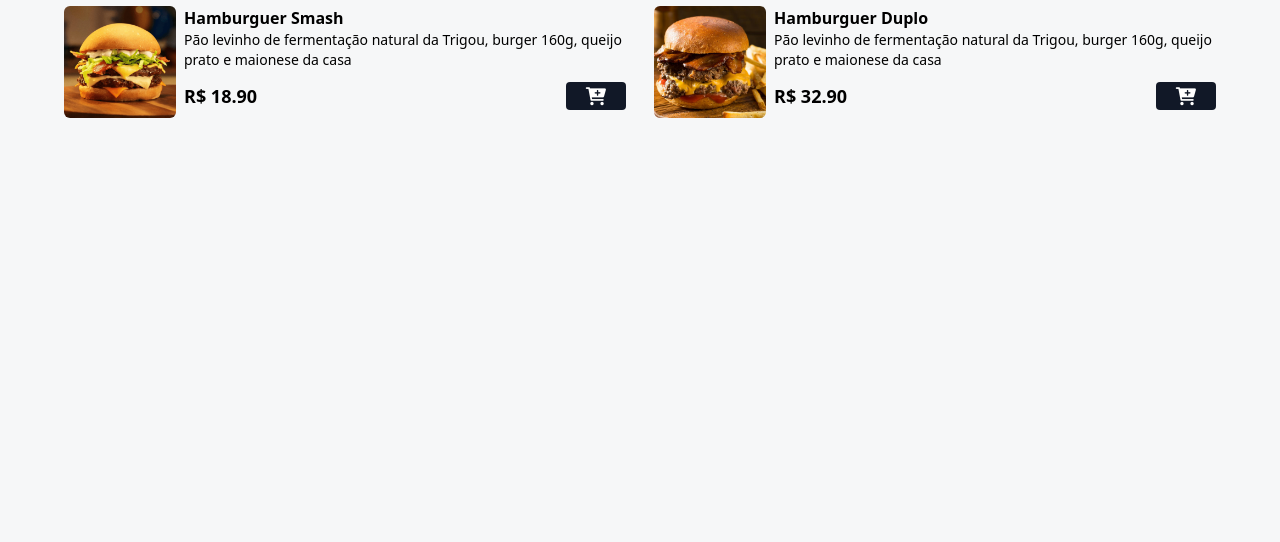
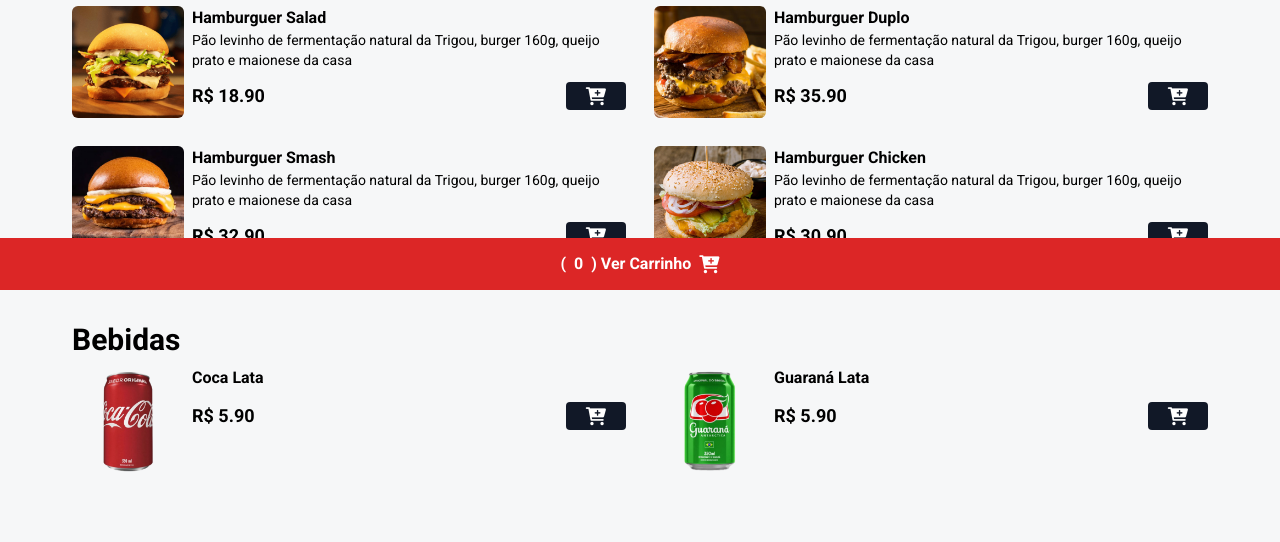
Before and after one commit to Matheus-Silva7/CardapioBurguer, a website: page index.html in a window 1280 px wide. Shown: the part 510-1052 px from the top of the page. Before the commit the page ends 800 px from the top, so only its background shows below. Drawn offline with Linux system fonts and the light colour scheme; files whose address does not match are found by name.

Commit message:
menu finished

```diff
--- a/index.html
+++ b/index.html
@@ -1,21 +1,25 @@
 <!DOCTYPE html>
 <html lang="en">
+
 <head>
   <meta charset="UTF-8" />
   <meta name="viewport" content="width=device-width, initial-scale=1.0" />
   <title>Burguer Cardapio</title>
-    <link rel="stylesheet" href="https://cdnjs.cloudflare.com/ajax/libs/font-awesome/6.0.0-beta3/css/all.min.css" integrity="sha512-Fo3rlrZj/k7ujTnHg4CGR2D7kSs0v4LLanw2qksYuRlEzO+tcaEPQogQ0KaoGN26/zrn20ImR1DfuLWnOo7aBA==" crossorigin="anonymous" referrerpolicy="no-referrer" />
+  <link rel="stylesheet" href="https://cdnjs.cloudflare.com/ajax/libs/font-awesome/6.0.0-beta3/css/all.min.css"
+    integrity="sha512-Fo3rlrZj/k7ujTnHg4CGR2D7kSs0v4LLanw2qksYuRlEzO+tcaEPQogQ0KaoGN26/zrn20ImR1DfuLWnOo7aBA=="
+    crossorigin="anonymous" referrerpolicy="no-referrer" />
+  <link rel="preconnect" href="https://fonts.googleapis.com">
+  <link rel="preconnect" href="https://fonts.gstatic.com" crossorigin>
+  <link href="https://fonts.googleapis.com/css2?family=Roboto:wght@400;500;700&display=swap" rel="stylesheet">
   <link rel="stylesheet" href="./styles/output.css" />
 </head>
+
 <body>
   <!-- HEADER -->
   <header class="w-full h-[420px] bg-zinc-900 bg-home bg-cover bg-center">
     <div class="w-full h-full flex flex-col justify-center items-center">
-        <img
-          src="assets/img/hamb-1.png"
-          alt="Logo Hamburger"
-          class="w-32 h-32 rounded-full shadow-lg hover:scale-110 duration-200"
-        />
+      <img src="assets/img/hamb-1.png" alt="Logo Hamburger"
+        class="w-32 h-32 rounded-full shadow-lg hover:scale-110 duration-200" />
       <h1 class="text-4xl mt-4 mb-2 font-bold text-white">Dev Burguer</h1>
       <span class="text-white font-medium">Rua dev 10, Campo Grande -MS</span>
       <div class="bg-green-600 px-4 py-1 rounded-lg mt-4" id="date-span">
@@ -25,32 +29,26 @@
   </header>
   <!-- Fim HEADER -->
 
-    <h2 class="text-2xl md:text-3xl font-bold text-center mt-9 mb-6">
+  <h2 class="text-2xl md:text-3xl md:gap-10 font-bold text-center mt-9 mb-6">
     Conheça nosso menu
   </h2>
 
   <!-- Inicio Menu -->
   <div id="menu">
-      <main class="grid grid-cols-1 gap-7 md:grid-cols-2 mx-auto max-w-6xl">
+    <main class="grid grid-cols-1 gap-7 md:grid-cols-2 mx-auto max-w-6xl px-2 mb-16">
       <!-- PRODUTO ITEM -->
       <div class="flex gap-2">
-          <img
-            src="./assets//img//hamb-1.png"
-            alt="Hamburguer Smash"
-            class="w-28 h-28 rounded-md hover:scale-110 hover:-rotate-2 duration-300"
-          />
+        <img src="./assets//img/hamb-1.png" alt="Hamburguer Salad"
+          class="w-28 h-28 rounded-md hover:scale-110 hover:-rotate-2 duration-300" />
         <div>
-              <p class="font-bold">Hamburguer Smash</p>
+          <p class="font-bold">Hamburguer Salad</p>
           <p class="text-sm">
             Pão levinho de fermentação natural da Trigou, burger 160g, queijo
             prato e maionese da casa
           </p>
           <div class="flex items-center gap-2 justify-between mt-3">
             <p class="font-bold text-lg">R$ 18.90</p>
-                    <button class="bg-gray-900 px-5 rounded add-to-card-btn"
-                    data-name = "Hamburguer Smash"
-                    data-price = "18.90"
-                    >
+            <button class="bg-gray-900 px-5 rounded add-to-card-btn" data-name="Hamburguer Salad" data-price="18.90">
               <i class="fa fa-cart-plus text-lg text-white"></i>
             </button>
           </div>
@@ -59,11 +57,8 @@
       <!-- FIM PRODUTO ITEM -->
       <!-- PRODUTO ITEM -->
       <div class="flex gap-2">
-            <img
-              src="./assets//img//hamb-2.png"
-              alt="Hamburguer Duplo"
-              class="w-28 h-28 rounded-md hover:scale-110 hover:-rotate-2 duration-300"
-            />
+        <img src="./assets//img/hamb-2.png" alt="Hamburguer Duplo"
+          class="w-28 h-28 rounded-md hover:scale-110 hover:-rotate-2 duration-300" />
         <div>
           <p class="font-bold">Hamburguer Duplo</p>
           <p class="text-sm">
@@ -71,11 +66,46 @@
             prato e maionese da casa
           </p>
           <div class="flex items-center gap-2 justify-between mt-3">
+            <p class="font-bold text-lg">R$ 35.90</p>
+            <button class="bg-gray-900 px-5 rounded add-to-card-btn" data-name="Hamburguer Duplo" data-price="35.90">
+              <i class="fa fa-cart-plus text-lg text-white"></i>
+            </button>
+          </div>
+        </div>
+      </div>
+      <!-- FIM PRODUTO ITEM -->
+      <!-- PRODUTO ITEM -->
+      <div class="flex gap-2">
+        <img src="./assets//img/hamb-3.png" alt="Hamburguer Duplo"
+          class="w-28 h-28 rounded-md hover:scale-110 hover:-rotate-2 duration-300" />
+        <div>
+          <p class="font-bold">Hamburguer Smash</p>
+          <p class="text-sm">
+            Pão levinho de fermentação natural da Trigou, burger 160g, queijo
+            prato e maionese da casa
+          </p>
+          <div class="flex items-center gap-2 justify-between mt-3">
             <p class="font-bold text-lg">R$ 32.90</p>
-                      <button class="bg-gray-900 px-5 rounded add-to-card-btn"
-                      data-name = "Hamburguer Duplo"
-                      data-price = "32.90"
-                      >
+            <button class="bg-gray-900 px-5 rounded add-to-card-btn" data-name="Hamburguer Duplo" data-price="32.90">
+              <i class="fa fa-cart-plus text-lg text-white"></i>
+            </button>
+          </div>
+        </div>
+      </div>
+      <!-- FIM PRODUTO ITEM -->
+      <!-- PRODUTO ITEM -->
+      <div class="flex gap-2">
+        <img src="./assets//img/hamb-4.png" alt="Hamburguer Chicken"
+          class="w-28 h-28 rounded-md hover:scale-110 hover:-rotate-2 duration-300" />
+        <div>
+          <p class="font-bold">Hamburguer Chicken</p>
+          <p class="text-sm">
+            Pão levinho de fermentação natural da Trigou, burger 160g, queijo
+            prato e maionese da casa
+          </p>
+          <div class="flex items-center gap-2 justify-between mt-3">
+            <p class="font-bold text-lg">R$ 30.90</p>
+            <button class="bg-gray-900 px-5 rounded add-to-card-btn" data-name="Hamburguer Chicken" data-price="30.90">
               <i class="fa fa-cart-plus text-lg text-white"></i>
             </button>
           </div>
@@ -83,6 +113,83 @@
       </div>
       <!-- FIM PRODUTO ITEM -->
     </main>
+
+
+    <div class="mx-auto max-w-6xl px-2 my-2">
+      <h2 class="font-bold text-3xl">Bebidas</h2>
     </div>
+
+    <!-- GRID BEBIDAS -->
+    <div class="grid grid-cols-1 gap-7 md:grid-cols-2 mx-auto max-w-6xl px-2 mb-16" id="menu">
+      <!-- BEBIDA ITEM -->
+      <div class="flex gap-2 w-full">
+        <img src="./assets/img/refri-1.png" alt="Coca Lata"
+          class="w-28 h-28 rounded-md hover:scale-110 hover:-rotate-2 duration-300" />
+        <div class="w-full">
+          <p class="font-bold">Coca Lata</p>
+
+          <div class="flex items-center gap-2 justify-between mt-3">
+            <p class="font-bold text-lg">R$ 5.90</p>
+            <button class="bg-gray-900 px-5 rounded add-to-card-btn" data-name="Coca Lata" data-price="5.90">
+              <i class="fa fa-cart-plus text-lg text-white"></i>
+            </button>
+          </div>
+        </div>
+      </div>
+      <!-- FIM BEBIDA ITEM -->
+
+      <!-- BEBIDA ITEM -->
+      <div class="flex gap-2 w-full">
+        <img src="./assets/img/refri-2.png" alt="Guaraná Lata"
+          class="w-28 h-28 rounded-md hover:scale-110 hover:-rotate-2 duration-300" />
+        <div class="w-full">
+          <p class="font-bold">Guaraná Lata</p>
+
+          <div class="flex items-center gap-2 justify-between mt-3">
+            <p class="font-bold text-lg">R$ 5.90</p>
+            <button class="bg-gray-900 px-5 rounded add-to-card-btn" data-name="Guaraná Lata" data-price="5.90">
+              <i class="fa fa-cart-plus text-lg text-white"></i>
+            </button>
+          </div>
+        </div>
+      </div>
+      <!-- FIM BEBIDA ITEM -->
+
+    </div>
+    <!-- FIM GRID BEBIDAS -->
+  </div>
+  <!-- Fim menu -->
+
+  <!-- MODAL CART -->
+  <div class="bg-black/60 w-full h-full fixed top-0 left-0 z-[99]
+  hidden items-center justify-center">
+    <div class="bg-white p-5 rounded-md min-w-[90%] md:min-w-[600px]">
+      <h2 class="text-center font-bold text-2xl  mb-2">Meu Carrinho</h2>
+      <div id="cart-items" class=" flex justify-between mb-2 flex-col">
+        <p class="font-bold">Total <span id="cart-total">0.00</span></p>
+        <p class="font-bold mt-4">Endererço de Entrega:</p>
+        <input type="text" placeholder="Digite seu endereço de completo..." id="address"
+          class="w-full border-2 p-1 rounded my-1">
+        <p class="text-red-500 hidden">Digite seu endereço completo!</p>
+
+        <div class="flex items-center justify-between mt-4 w-full">
+          <button id="close-modal-btn">Fechar</button>
+          <button id="checkout-btn" class="bg-green-500 text-white px-4 py-1 rounded">Finalizar pedido</button>
+        </div>
+      </div>
+    </div>
+  </div>
+  <!-- FIM MODAL CART -->
+
+  <!-- Button Card Footer -->
+  <footer class="w-full py-3 bg-red-600 fixed bottom-0 z-40 flex items-center justify-center">
+    <button class="flex items-center gap-2 text-white font-bold" id="cart-btn">
+      (<span id="cart-count">0</span>)
+      Ver Carrinho
+      <i class="fa fa-cart-plus text-lg text-white"></i>
+    </button>
+  </footer>
+  <!-- Button Card Footer -->
 </body>
+
 </html>
--- a/tailwind.config.js
+++ b/tailwind.config.js
@@ -2,6 +2,7 @@
 module.exports = {
   content: ["./**/*.{html, js}"],
   theme: {
+    fontFamily:{'sans':["Roboto", "sans-serif"]},
     extend: {
       backgroundImage:{
         "home": "url('/assets/img/bg.png')"
```
Also changed, not shown: styles/output.css. Lines whose indentation alone changed are shown as unchanged.
